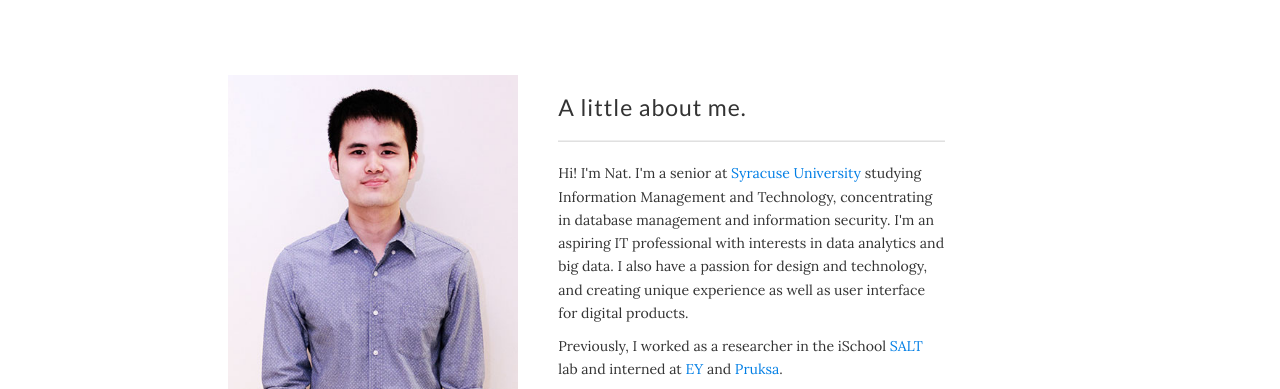
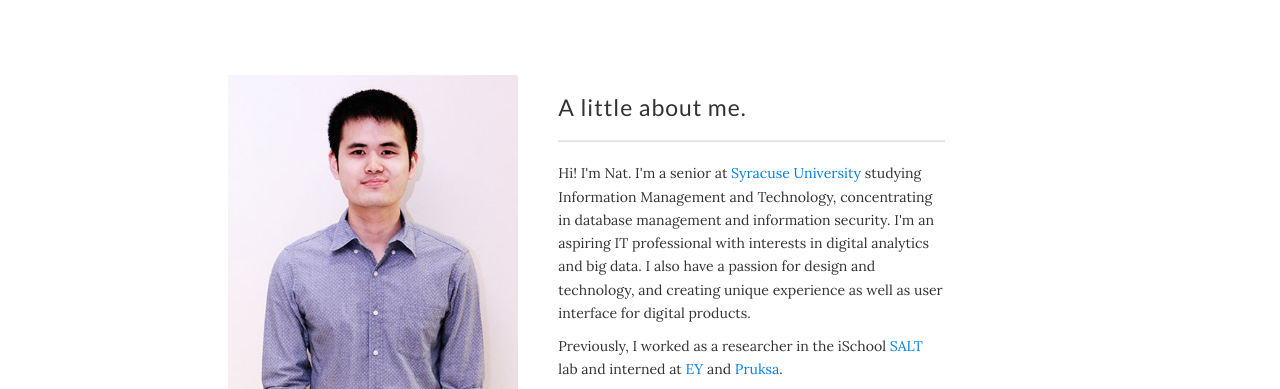
Before and after one commit to Piranut/piranut.github.io, a plain HTML site: page about.html in a window 1280 px wide. Shown: the part 65-454 px from the top of the page. Drawn offline with nearby package versions, Linux system fonts and the light colour scheme; files whose address does not match are found by name.

Commit message:
resume update

```diff
--- a/about.html
+++ b/about.html
@@ -55,7 +55,7 @@
                                 <div id="desc">
                                         <h1 class="animated fadeInUp">A little about me.</h1>
                                         <hr>
-                                            <p>Hi! I'm Nat. I'm a senior at <a href="http://www.syr.edu/" target="_blank">Syracuse University</a> studying Information Management and Technology, concentrating in database management and information security</a>. I'm an aspiring IT professional with interests in data analytics and big data. I also have a passion for design and technology, and creating unique experience as well as user interface for digital products.</p>
+                                            <p>Hi! I'm Nat. I'm a senior at <a href="http://www.syr.edu/" target="_blank">Syracuse University</a> studying Information Management and Technology, concentrating in database management and information security</a>. I'm an aspiring IT professional with interests in digital analytics and big data. I also have a passion for design and technology, and creating unique experience as well as user interface for digital products.</p>
                                             <p>Previously, I worked as a researcher in the iSchool <a href="http://salt.ischool.syr.edu/" target="_blank">SALT</a> lab and interned at <a href="http://www.ey.com/GL/en/Home" target="_blank">EY</a> and <a href="http://www.pruksa.com/en/" target="_blank"> Pruksa</a>.</p>
                                             <p>Feel free to<a href="mailto:plapprat@syr.edu"> email me</a> if you'd like to chat or connect.</p>
                                     <div class="links2">
```
Also changed, not shown: 1 other file.
